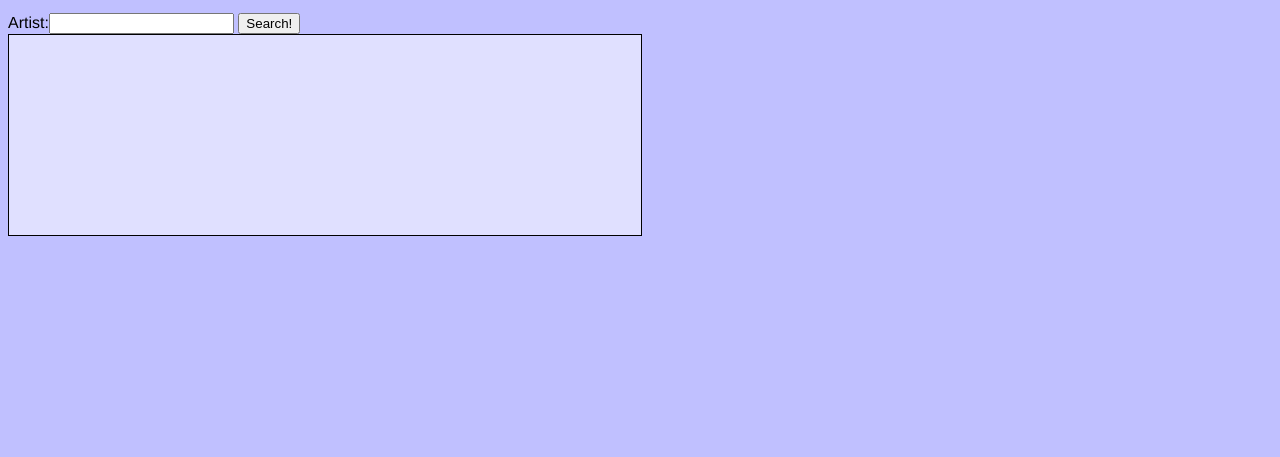
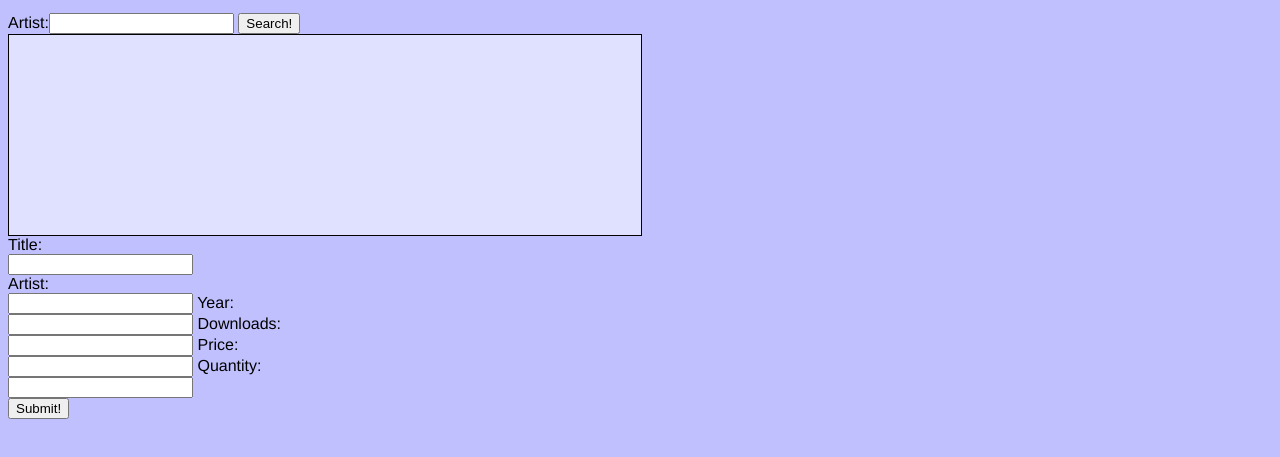
Before and after one commit to Maple-Davies/wadsongs, a website: page public/index.html in a window 1280 px wide. Shown: the part 153-610 px from the top of the page. Drawn offline with Linux system fonts and the light colour scheme.

Commit message:
added DOM

```diff
--- a/package.json
+++ b/package.json
@@ -3,6 +3,7 @@
     "@types/better-sqlite3": "^7.6.13",
     "@types/express": "^5.0.6",
     "better-sqlite3": "^12.6.2",
-    "express": "^5.2.1"
+    "express": "^5.2.1",
+    "typescript": "^5.9.3"
   }
 }
--- a/public/index.html
+++ b/public/index.html
@@ -42,5 +42,22 @@ Artist:<input id="theArtist">
 <button id="search">Search!</button>
 </div>
 <div id='htresults'></div>
+<div>
+<form>
+  <label for="title">Title:</label><br>
+  <input type="text" id="songTitle" name="title"><br>
+  <label for="artist">Artist:</label><br>
+  <input type="text" id="songArtist" name="artist">
+  <label for="year">Year:</label><br>
+  <input type="text" id="songYear" name="year">
+  <label for="downloads">Downloads:</label><br>
+  <input type="text" id="songDownloads" name="downloads">
+  <label for="price">Price:</label><br>
+  <input type="text" id="songPrice" name="price">
+  <label for="quantity">Quantity:</label><br>
+  <input type="text" id="songQuantity" name="quantity">
+</form>
+<button id="submit">Submit!</button>
+</div>
 </body>
 </html>
```
Also changed, not shown: public/index.ts (+28 -3 lines), 1 other file.
